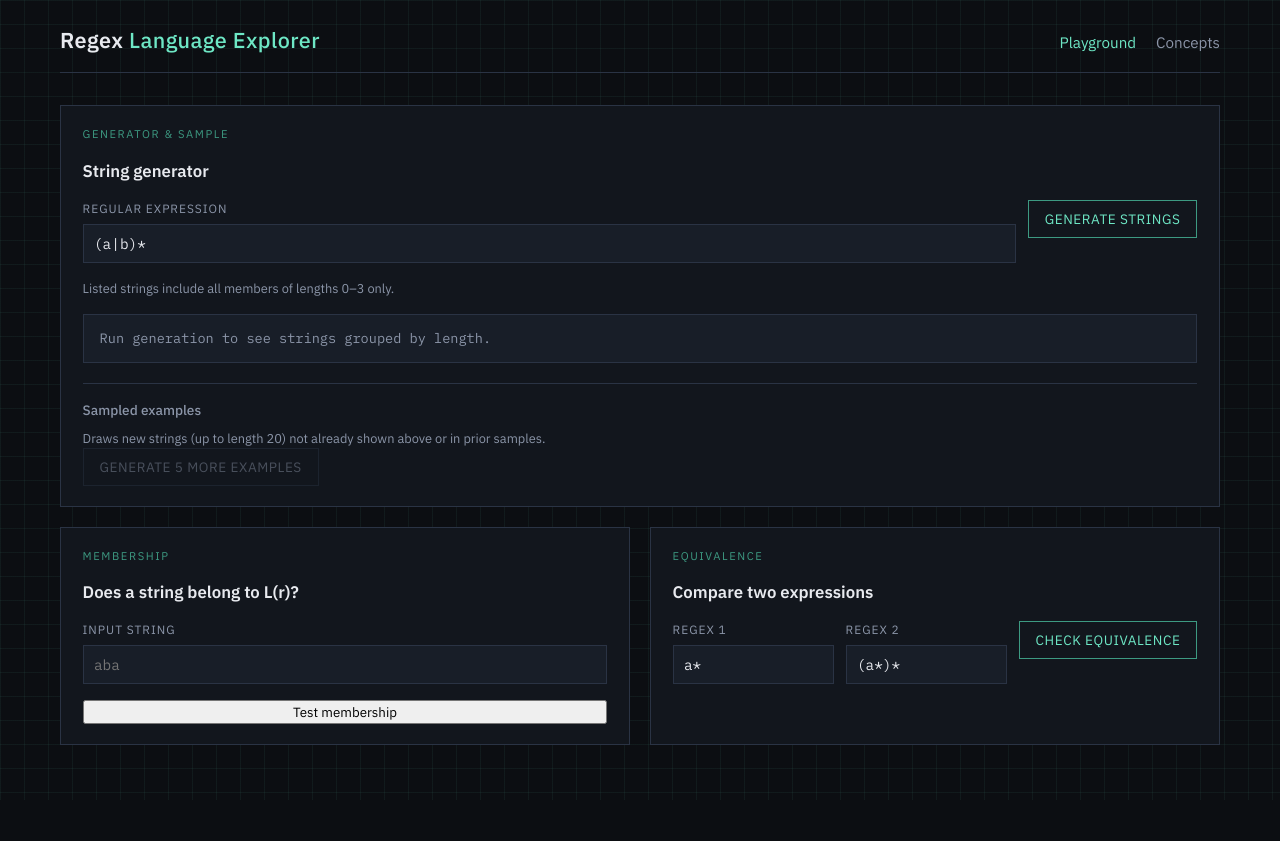
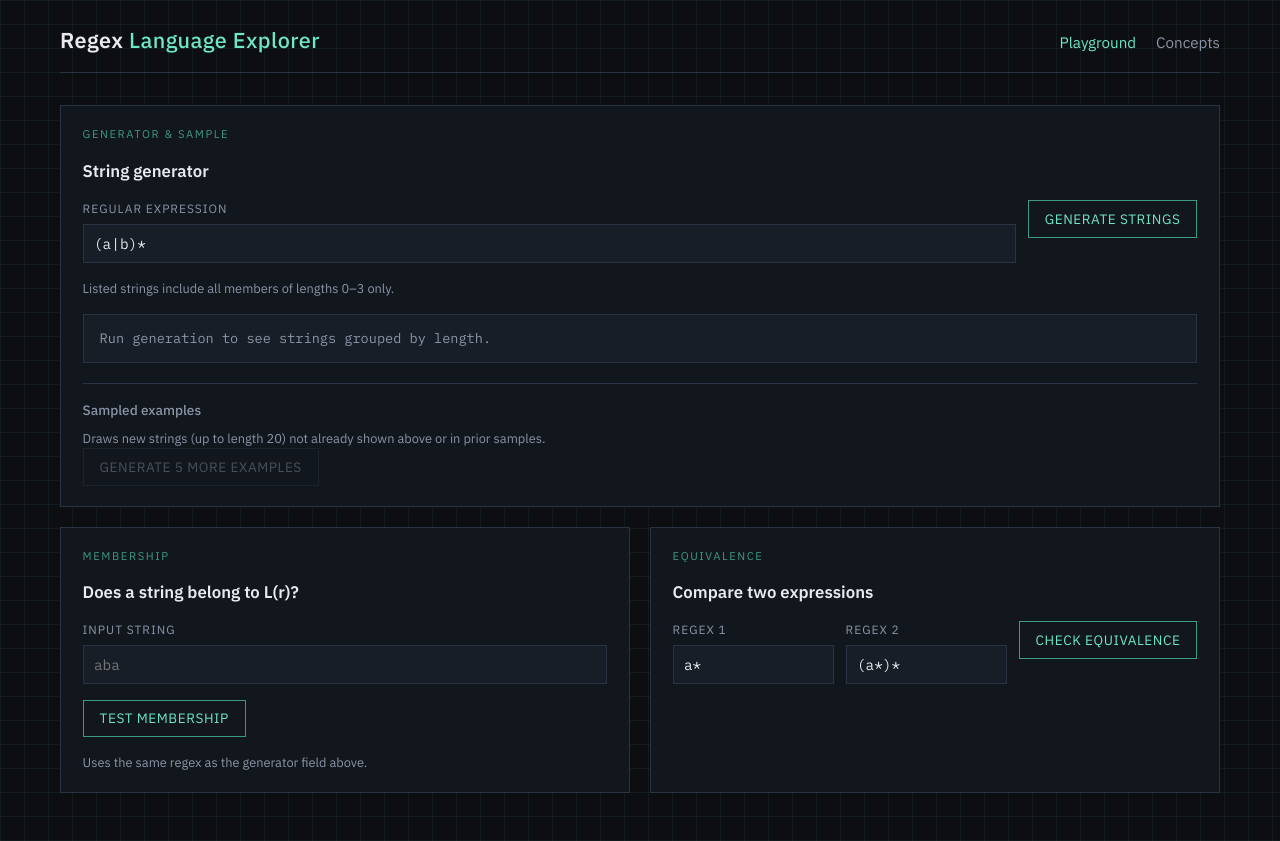
Before and after one commit to yashistic/TAFL-Visualisation-Project, a React (Vite) app in the folder frontend/: page / in a window 1280 px wide. Before the commit the page ends 800 px from the top, so only its background shows below. Built offline with nearby package versions, Linux system fonts and the light colour scheme.

Commit message:
membership fix

```diff
--- a/frontend/src/components/MembershipPanel.jsx
+++ b/frontend/src/components/MembershipPanel.jsx
@@ -27,21 +27,49 @@ export default function MembershipPanel({ regex, onCheck }) {
       <h2>Does a string belong to L(r)?</h2>
 
       <div className="field">
-        <label>Input string</label>
+        <label htmlFor="mem-str">Input string</label>
         <input
+          id="mem-str"
           value={testString}
           onChange={(e) => setTestString(e.target.value)}
           placeholder="aba"
+          spellCheck={false}
         />
       </div>
 
-      <button onClick={check} disabled={loading}>
+      {/* 🔥 IMPORTANT: keep button class */}
+      <button
+        type="button"
+        className="btn"
+        onClick={check}
+        disabled={loading}
+      >
         {loading ? 'Checking…' : 'Test membership'}
       </button>
 
       {error && <p className="error-text">{error}</p>}
-      {result === true && <p className="success-text">Accepted ✓</p>}
-      {result === false && <p className="reject-text">Rejected ✗</p>}
+
+      {result === true && (
+        <p
+          className="success-text"
+          style={{ fontFamily: 'var(--font-mono)', margin: 0 }}
+        >
+          Accepted ✓
+        </p>
+      )}
+
+      {result === false && (
+        <p
+          className="reject-text"
+          style={{ fontFamily: 'var(--font-mono)', margin: 0 }}
+        >
+          Rejected ✗
+        </p>
+      )}
+
+      <p style={{ fontSize: '0.8rem', color: 'var(--text-muted)', margin: 0 }}>
+        Uses the same regex as the generator field above.
+      </p>
     </section>
   );
 }
```
